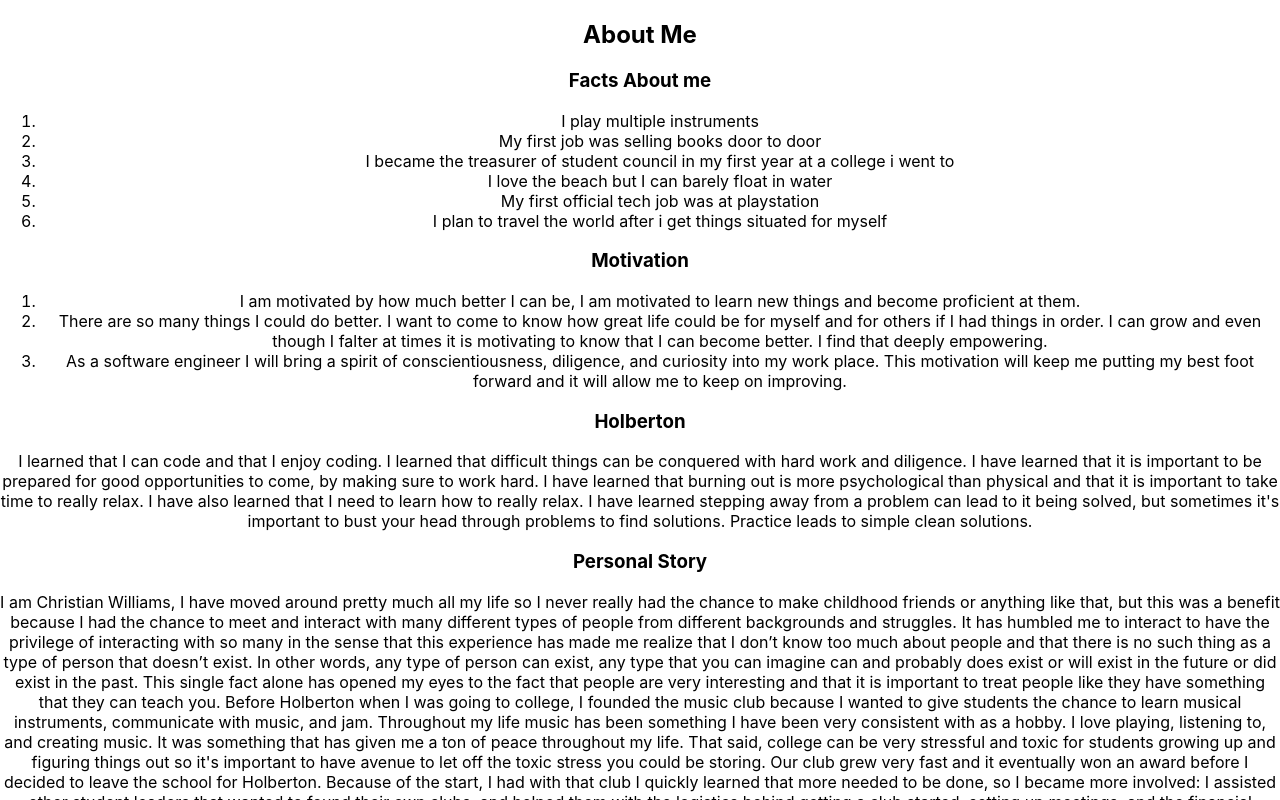
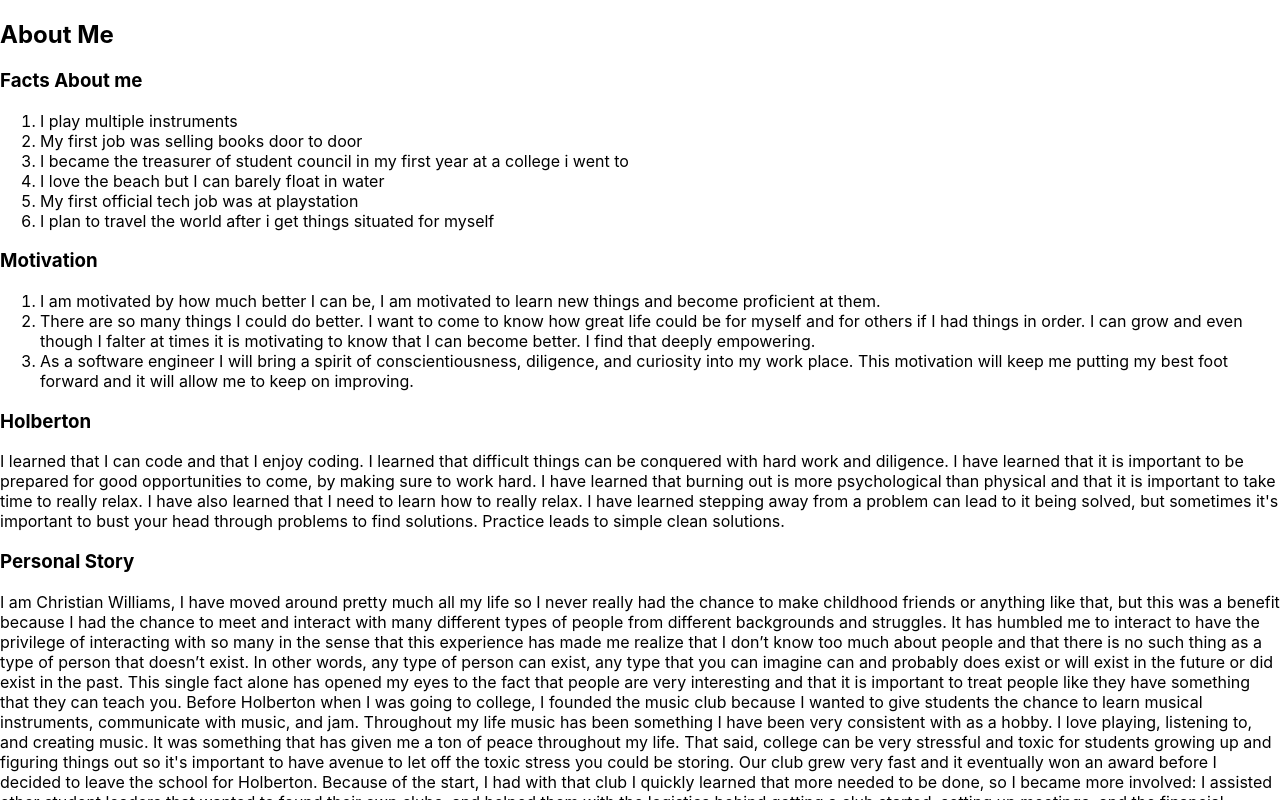
Before and after one commit to chriswill88/ProfessionalWebsite, a React (Create React App) app: page / in a window 1280 px wide. Shown: the top 800 px of the page. Built offline with nearby package versions, Linux system fonts and the light colour scheme.

Commit message:
[ADD code for website]

```diff
--- a/src/App.js
+++ b/src/App.js
@@ -1,4 +1,3 @@
-import logo from './logo.svg';
 import './App.css';
 
 function AboutMe() {
@@ -61,7 +60,7 @@ I plan to be a social software engineer, I will impact my teammates by offering
 
 function App() {
   return (
-    <div className="App">
+    <div>
       <AboutMe />
     </div>
   );
```
Also changed, not shown: 7 other files (tests, documents, lock files or other folders).
